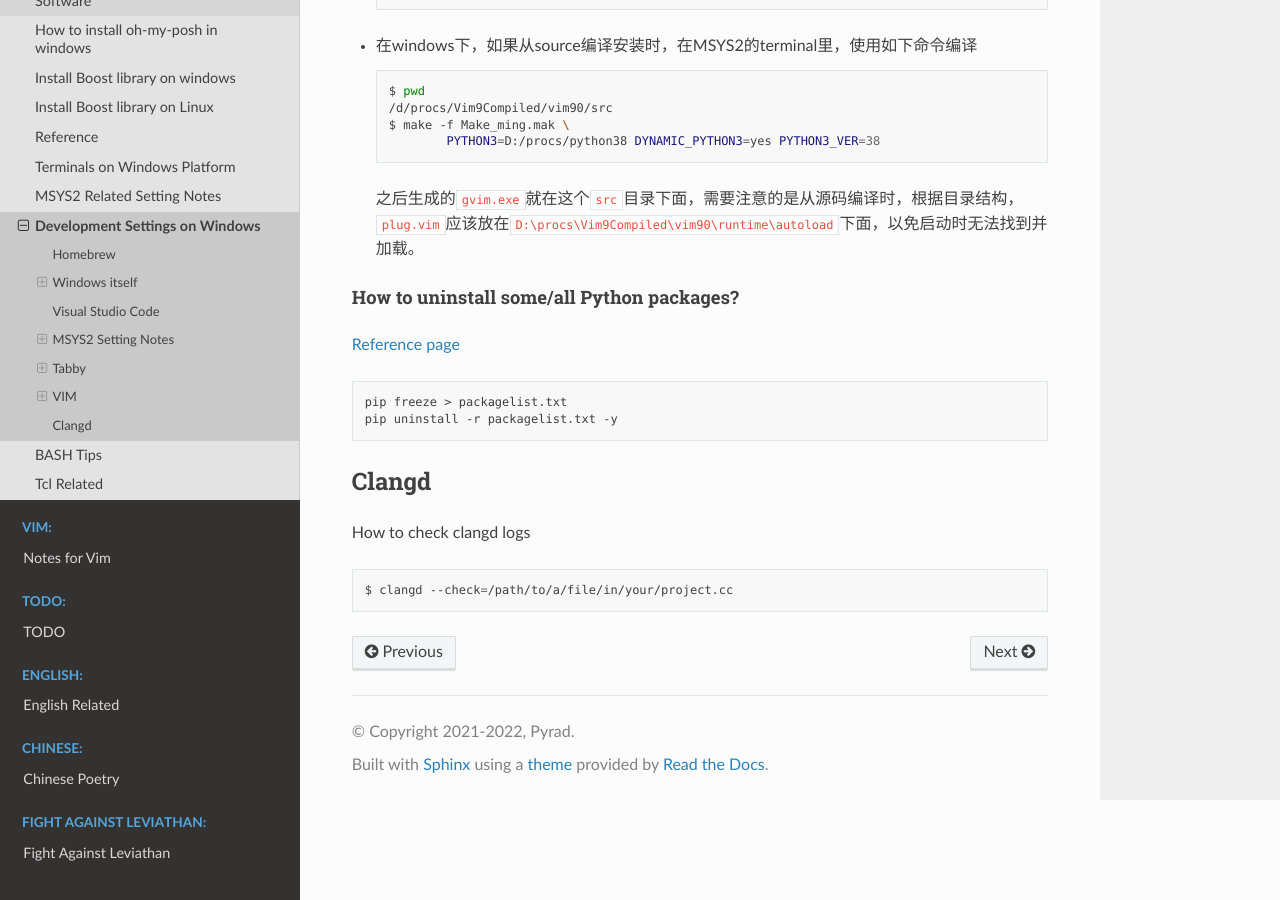
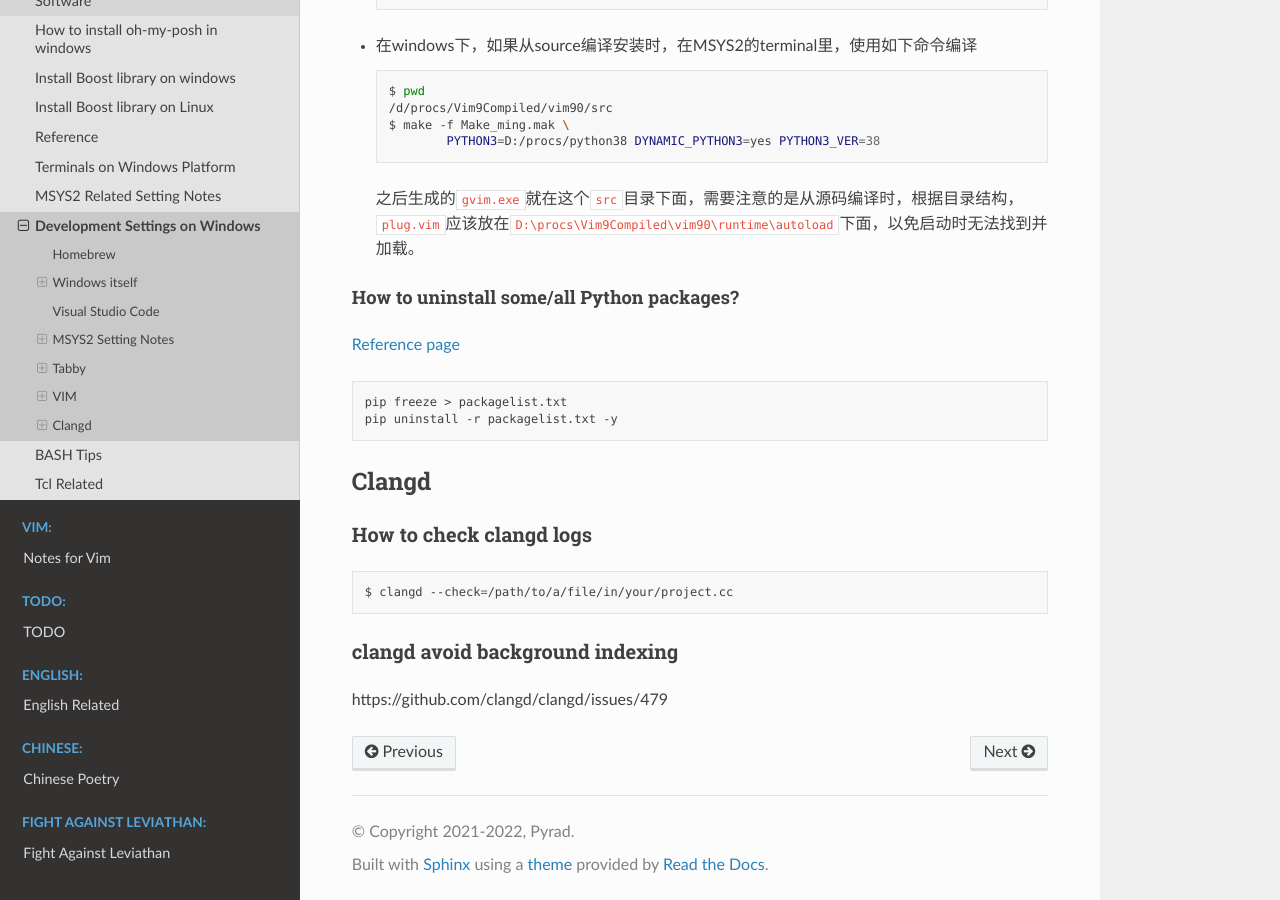
Before and after one commit to Pyrad/pyradnotes, a Sphinx documentation site: the page built from source/Notes/WinDevEnvSetup.md, in a window 1280 px wide and 900 px high, scrolled down 14996 px. Built offline with Sphinx 7.4.7 and the Read the Docs theme 2.0.0, drawn with Linux system fonts in a browser that asks for light colours.

Commit message:
clangd related

````diff
--- a/source/Notes/WinDevEnvSetup.md
+++ b/source/Notes/WinDevEnvSetup.md
@@ -853,8 +853,12 @@ pip uninstall -r packagelist.txt -y
 
 ## Clangd
 
-How to check clangd logs
+### How to check clangd logs
 
 ```bash
 $ clangd --check=/path/to/a/file/in/your/project.cc
 ```
+
+### clangd avoid background indexing
+
+https://github.com/clangd/clangd/issues/479
````
